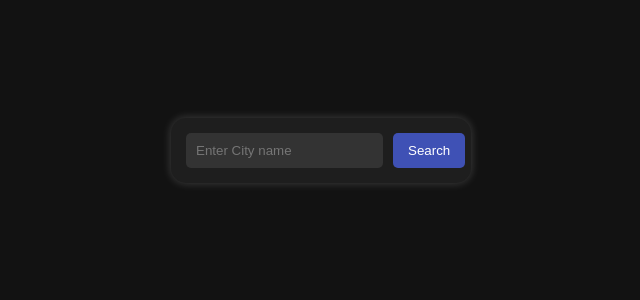
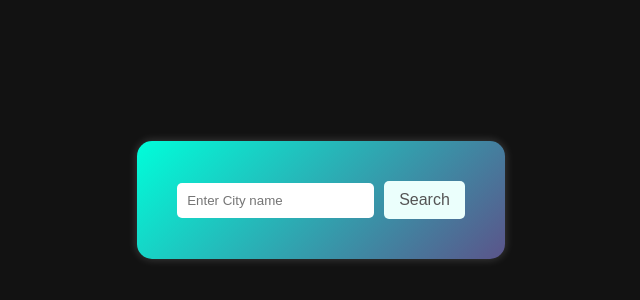
Before and after one commit to iradchuk/portfolio, a plain HTML site: page Weather App/index.html in a window 1280 px wide. Shown: the part 250-550 px from the top of the page, without its empty margins (319-959 px from the left). Drawn offline with Linux system fonts and the light colour scheme.

Commit message:
add new style and enter submit

```diff
--- a/Weather App/script.js
+++ b/Weather App/script.js
@@ -1,4 +1,4 @@
-const apiKey = '9e5c38c51031699ec47ccde8f7d41f19';
+const apiKey = 'API_KEY';
 const apiUrl = 'https://api.openweathermap.org/data/2.5/weather?&units=metric';
 
 
@@ -15,6 +15,8 @@ async function weather(city) {
         document.querySelector('.waether').style.display = "none";
     } else {
         var data = await response.json();
+        console.log(data);
+
 
         if (data.weather[0].main === 'Clouds') {
             weatherIcon.src = 'img/clouds.png';
@@ -39,6 +41,13 @@ async function weather(city) {
 
 }
 
+searchBox.addEventListener('keypress', (event)=> {
+    if (event.key === "Enter") {
+        event.preventDefault();
+        searchBtn.click();
+    }
+})
+
 searchBtn.addEventListener('click', ()=>{
     weather(searchBox.value);
 });
--- a/Weather App/styles.css
+++ b/Weather App/styles.css
@@ -10,10 +10,13 @@ body {
 }
 
 .card {
-    background-color: #1e1e1e;
+    background: linear-gradient(135deg, #00feda, #5b548a);
     border-radius: 15px;
+    margin: 100px auto 0;
     overflow: hidden;
-    width: 300px;
+    max-width: 470px;
+    padding: 25px;
+    text-align: center;
     box-shadow: 0 0 10px rgba(255, 255, 255, 0.2);
 }
 
@@ -32,22 +35,19 @@ input {
     border-radius: 5px;
     margin-right: 10px;
     outline: none;
-    background-color: #333333;
-    color: #ffffff;
+    background-color: #fff;
+    color: #555;
 }
 
 button {
-    background-color: #3f51b5;
-    color: #ffffff;
+    background-color: #ebfffc;
+    color: #555;
     border: none;
     padding: 10px 15px;
     border-radius: 5px;
     cursor: pointer;
     outline: none;
-}
-
-button:hover {
-    background-color: #3949ab;
+    font-size: 16px;
 }
 
 .weather {
@@ -97,4 +97,6 @@ button:hover {
     font-size: 14px;
     margin-bottom: 10px;
     display: none;
+    color: #fff;
+    text-align: left;
 }
```
